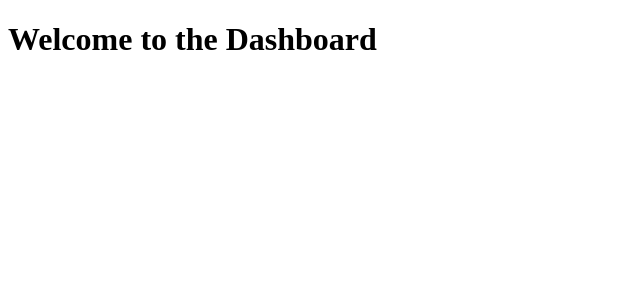
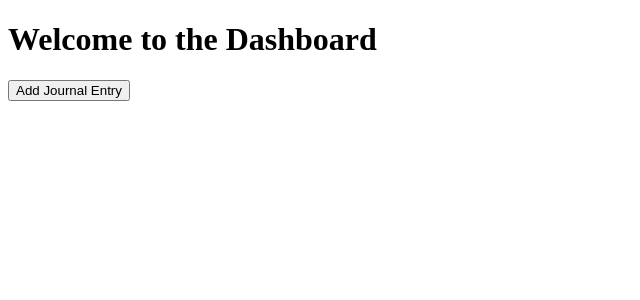
Before and after one commit to TechTitansGeaux/MyFitFix, a React app: page /home in a window 1280 px wide. Shown: the top 300 px of the page, without its empty margins (0-640 px from the left). Built offline with nearby package versions, Linux system fonts and the light colour scheme; the HTML template or start-up script is replaced by a standard one.

Commit message:
Adding an add journal entry button

```diff
--- a/client/src/MainPage/Home.jsx
+++ b/client/src/MainPage/Home.jsx
@@ -1,10 +1,21 @@
 import React from 'react';
+import { useNavigate } from 'react-router-dom'
+
 
 function Home() {
+  const navigate = useNavigate();
+
   return (
     <div>
       <h1>Welcome to the Dashboard</h1>
+
+      <div className="journal-button">
+        <button id="addJournal" onClick={() =>  navigate('/journal-entry')}>Add Journal Entry</button>
+      </div>
+
     </div>
+
+
   )
 }
 
```
